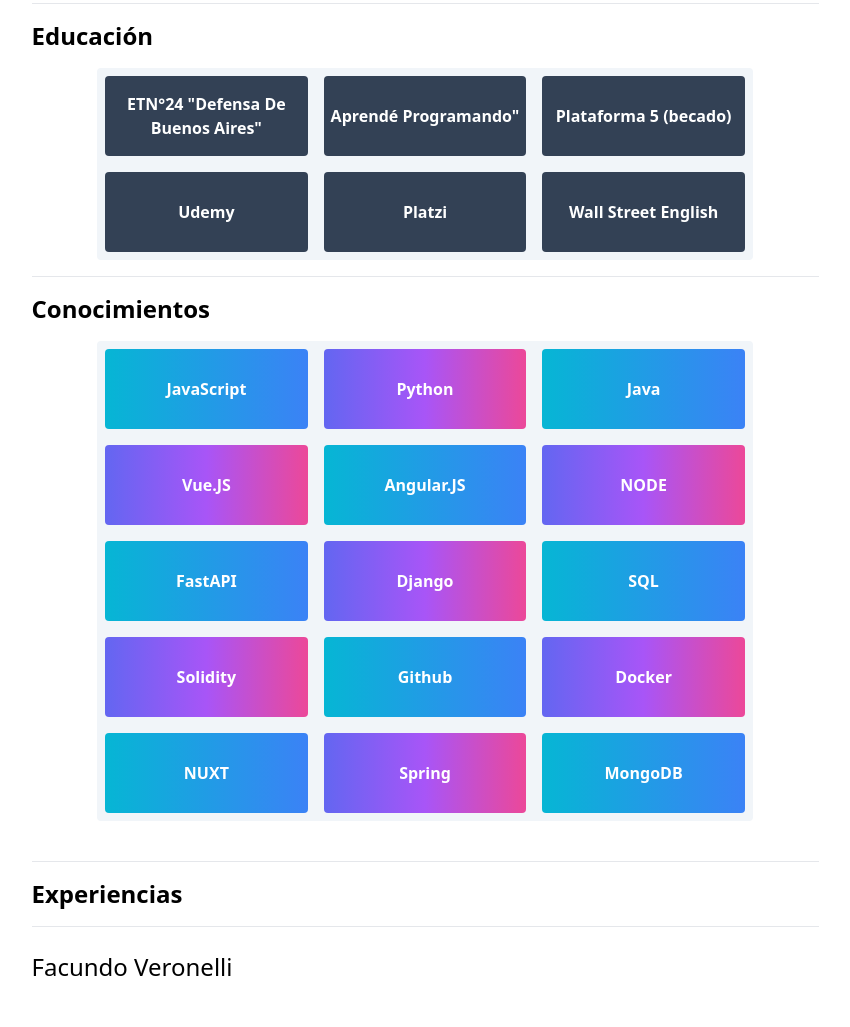
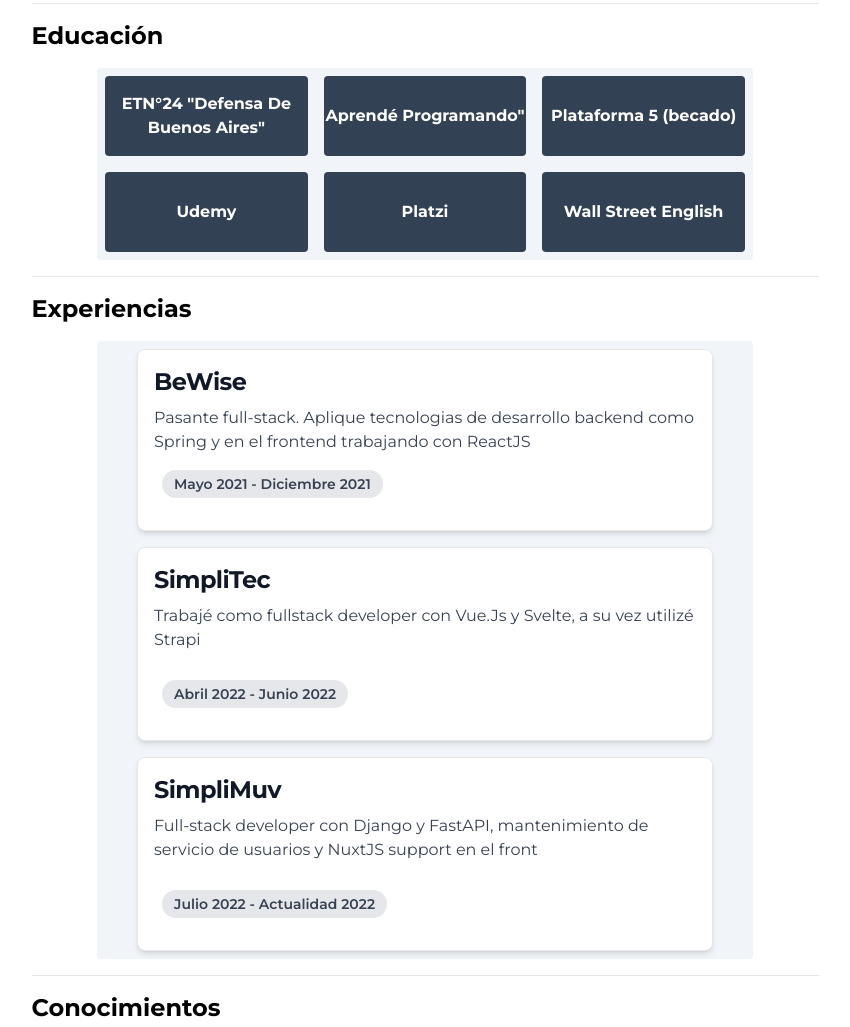
Before and after one commit to Veronelli/porfolio, a plain HTML site: page index.html in a window 1280 px wide. Shown: the part 1289-2316 px from the top of the page, without its empty margins (215-1065 px from the left). Drawn offline with nearby package versions, Linux system fonts and the light colour scheme.

Commit message:
add new section

```diff
--- a/index.html
+++ b/index.html
@@ -1,12 +1,14 @@
 <!DOCTYPE html>
-<html lang="en">
+<html lang="en" style="font-family: 'Montserrat', sans-serif;">
 <head>
     <meta charset="UTF-8">
     <meta http-equiv="X-UA-Compatible" content="IE=edge">
     <meta name="viewport" content="width=device-width, initial-scale=1.0">
     <script src="https://cdn.tailwindcss.com"></script>
     <script src="https://cdn.tailwindcss.com?plugins=forms,typography,aspect-ratio,line-clamp"></script>
-
+    <link rel="preconnect" href="https://fonts.googleapis.com">
+<link rel="preconnect" href="https://fonts.gstatic.com" crossorigin>
+<link href="https://fonts.googleapis.com/css2?family=Montserrat:wght@100;200;300;400;500;600;700;800;900&family=Open+Sans:ital,wght@0,300;0,400;0,500;0,600;0,700;0,800;1,300;1,400;1,500;1,600;1,700;1,800&display=swap" rel="stylesheet">
 
     <title>Document</title>
 </head>
@@ -173,6 +175,51 @@
             </section>
             <hr>
             <section class="py-4">
+                <h2 class="text-2xl"><b>Experiencias</b></h2>
+                <ul class="sm:flex sm:flex-wrap sm:w-5/6 w-11/12 m-auto justify-center sm:rounded bg-slate-100 mt-4">
+                    <li>
+                        <a href="https://www.linkedin.com/company/bewisear/" class="flex flex-col items-center my-2 bg-white border rounded-lg shadow-md md:flex-row md:max-w-xl hover:bg-gray-100 dark:border-gray-700 dark:bg-gray-800 dark:hover:bg-gray-700">
+                            <div class="flex flex-col justify-between p-4 leading-normal">
+                                <h5 class="mb-2 text-2xl font-bold tracking-tight text-gray-900 dark:text-white">BeWise</h5>
+                                <p class=" font-normal text-gray-700 dark:text-gray-400">Pasante full-stack. Aplique tecnologias de desarrollo backend como Spring y en el frontend trabajando con ReactJS</p>
+                                <div class="px-2 pt-4 pb-2">
+                                    <span class="inline-block bg-gray-200 rounded-full px-3 py-1 text-sm font-semibold text-gray-700 mr-2 mb-2">Mayo 2021 - Diciembre 2021</span>
+                                  </div>
+                            </div>
+                        </a>
+                    </li>
+                    <li>
+                        <a href="https://www.linkedin.com/company/simplitec/" class="flex flex-col items-center my-2 bg-white border rounded-lg shadow-md md:flex-row md:max-w-xl hover:bg-gray-100 dark:border-gray-700 dark:bg-gray-800 dark:hover:bg-gray-700">
+                            <div class="flex flex-col justify-between p-4 leading-normal">
+                                <h5 class="mb-2 text-2xl font-bold tracking-tight text-gray-900 dark:text-white">SimpliTec</h5>
+                                <p class="mb-3 font-normal text-gray-700 dark:text-gray-400">Trabajé como fullstack developer con Vue.Js y Svelte, a su vez utilizé Strapi </p>
+
+
+                                <div class="px-2 pt-4 pb-2">
+                                    <span class="inline-block bg-gray-200 rounded-full px-3 py-1 text-sm font-semibold text-gray-700 mr-2 mb-2">Abril 2022 - Junio 2022</span>
+                                  </div>
+                            </div>
+                        </div>
+
+                        </a>
+                    </li>
+                    <li>
+                        <a href="https://www.linkedin.com/company/simplimuv/" class="flex flex-col items-center my-2 bg-white border rounded-lg shadow-md md:flex-row md:max-w-xl hover:bg-gray-100 dark:border-gray-700 dark:bg-gray-800 dark:hover:bg-gray-700">
+                            <div class="flex flex-col justify-between p-4 leading-normal">
+                                <h5 class="mb-2 text-2xl font-bold tracking-tight text-gray-900 dark:text-white">SimpliMuv</h5>
+                                <p class="mb-3 font-normal text-gray-700 dark:text-gray-400">Full-stack developer con Django y FastAPI, mantenimiento de servicio de usuarios y NuxtJS support en el front</p>
+
+                                <div class="px-2 pt-4 pb-2">
+                                    <span class="inline-block bg-gray-200 rounded-full px-3 py-1 text-sm font-semibold text-gray-700 mr-2 mb-2">Julio 2022 - Actualidad 2022</span>
+                                  </div>
+                            </div>
+                        </a>
+                    </li>
+                </ul>
+            </section>
+            <hr>
+
+            <section class="py-4">
                 <h2 class="text-2xl"><b>Conocimientos</b></h2>
                 <ul class="sm:flex sm:flex-wrap sm:w-5/6 w-11/12 m-auto mb-6 sm:rounded bg-slate-100 mt-4">
                     <li class="sm:w-1/3">
@@ -270,11 +317,7 @@
 
             </section>
             <hr>
-            <section class="py-4">
-                <h2 class="text-2xl"><b>Experiencias</b></h2>
-            </section>
-            <hr>
-        </article>
+            </article>
         <footer class="sm:w-9/12 m-auto py-3 my-3"
         style="max-width: 787px;">
             <h2 class="text-2xl">Facundo Veronelli</h2>
```
